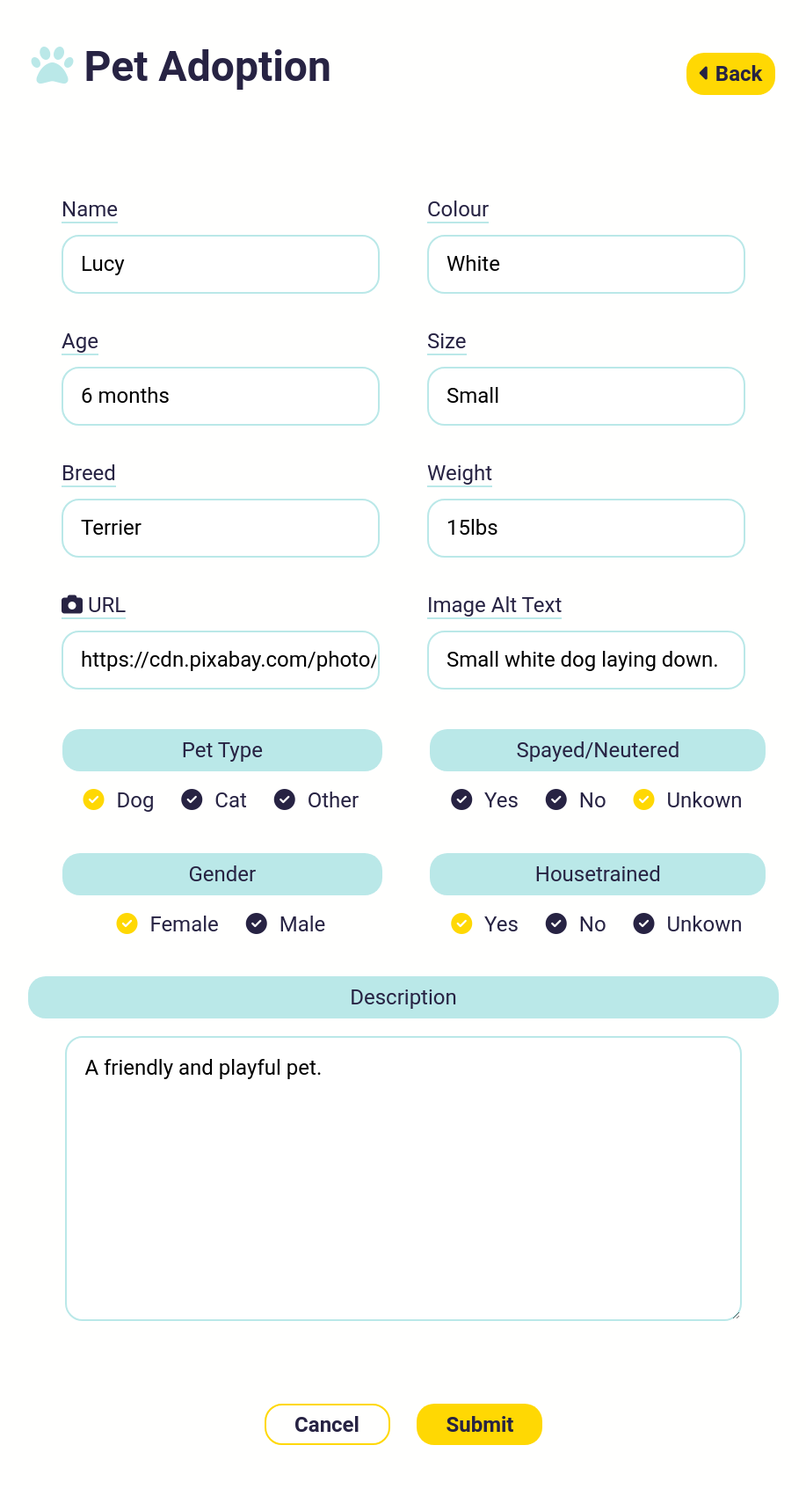
After one commit to Gerald4102/Python-Techdegree---adoption-flask-project, a Flask app: page /edit/1 in a window 1280 px wide. The commit adds this page. Shown: the whole page at 88% size, without its empty margins (181-1098 px from the left). Run offline with Flask 3, Linux system fonts and the light colour scheme; data comes from the database, SQL or seed files in the repository; both versions use the stored data as it was after the commit; some libraries are stand-ins or nearby versions.

Commit message:
edit and delete

```diff
--- a/app.py
+++ b/app.py
@@ -34,6 +34,36 @@ def pet(id):
     return render_template('pet.html', pet=pet)
 
 
+@app.route('/edit/<id>', methods=['GET', 'POST'])
+def edit_pet(id):
+    pet = Pet.query.get(id)
+    if request.form:
+        pet.name=request.form['name']
+        pet.age=request.form['age']
+        pet.breed=request.form['breed']
+        pet.colour=request.form['colour']
+        pet.size=request.form['size']
+        pet.weight=request.form['weight']
+        pet.url=request.form['url']
+        pet.url_tag=request.form['alt']
+        pet.pet_type=request.form['pet']
+        pet.gender=request.form['gender']
+        pet.spay=request.form['spay']
+        pet.house_trained=request.form['housetrained']
+        pet.description=request.form['description']
+        db.session.commit()
+        return redirect( url_for('index') )
+    return render_template('editpet.html', pet=pet)
+
+
+@app.route('/delete/<id>')
+def delete_pet(id):
+    pet = Pet.query.get(id)
+    db.session.delete(pet)
+    db.session.commit()
+    return redirect(url_for('index'))
+
+
 if __name__ == '__main__':
     db.create_all()     # this replaces the base.metadata.create_all call in SQLAlchemy without Flask
     app.run(debug=True, port=8000, host='127.0.0.1')
--- /dev/null
+++ b/templates/editpet.html
@@ -0,0 +1,124 @@
+{% extends 'layout.html' %}
+
+{% block button %}
+    <a class="back-btn" href="{{ url_for( 'index') }}">
+        <i class="fas fa-caret-left"></i>
+        Back
+    </a>
+{% endblock %}
+
+{% block content %}
+    <section id="form">
+        <form action="{{ url_for('edit_pet', id=pet.id) }}" method="POST">
+            <div class="columns">
+                <div class="col1">
+                    <div class="form-container">
+                        <label for="name">Name</label>
+                        <input id="name" name="name" type="text" placeholder="Fuzzy Wuzzy" value="{{ pet.name }}">
+                    </div>
+                    <div class="form-container">
+                        <label for="age">Age</label>
+                        <input id="age" name="age" type="text" placeholder="6 months" value="{{ pet.age }}">
+                    </div>
+                    <div class="form-container">
+                        <label for="breed">Breed</label>
+                        <input id="breed" name="breed" type="text" placeholder="American Shorthair" value="{{ pet.breed }}">
+                    </div>
+                    <div class="form-container">
+                        <label for="url"><i class="fas fa-camera"></i> URL</label>
+                        <input id="url" name="url" type="text" placeholder="Photo link" value="{{ pet.url }}">
+                    </div>
+                </div>
+                <div class="col2">
+                    <div class="form-container">
+                        <label for="colour">Colour</label>
+                        <input id="color" name="colour" type="text" placeholder="Grey" value="{{ pet.colour }}">
+                    </div>
+                    <div class="form-container">
+                        <label for="size">Size</label>
+                        <input id="size" name="size" type="text" placeholder="Medium" value="{{ pet.size }}">
+                    </div>
+                    <div class="form-container">
+                        <label for="weight">Weight</label>
+                        <input id="weight" name="weight" type="text" placeholder="5lbs" value="{{ pet.weight }}">
+                    </div>
+                    <div class="form-container">
+                        <label for="alt">Image Alt Text</label>
+                        <input id="alt" name="alt" type="text" placeholder="This photo is..." value="{{ pet.url_tag }}">
+                    </div>
+                </div>
+            </div>
+            <div class="columns">
+                <div class="col1">
+                    <fieldset>
+                        <div>
+                            <legend>Pet Type</legend>
+                            <input id="dog" type="radio" name="pet" value="Dog" {% if pet.pet_type == 'Dog' %} checked {% endif %}>
+                            <i class="fas fa-check-circle"></i>
+                            <label for="dog">Dog</label>
+                            <input id="cat" type="radio" name="pet" value="Cat" {% if pet.pet_type == 'Cat' %} checked {% endif %}>
+                            <i class="fas fa-check-circle"></i>
+                            <label for="cat">Cat</label>
+                            <input id="other" type="radio" name="pet" value="Other" {% if pet.pet_type == 'Other' %} checked {% endif %}>
+                            <i class="fas fa-check-circle"></i>
+                            <label for="other">Other</label>
+                        </div>
+                    </fieldset>
+                    <fieldset>
+                        <div>
+                            <legend>Gender</legend>
+                            <input id="female" type="radio" name="gender" value="Female" {% if pet.gender == 'Female' %} checked {% endif %}>
+                            <i class="fas fa-check-circle"></i>
+                            <label for="female">Female</label>
+                            <input id="male" type="radio" name="gender" value="Male" {% if pet.gender == 'Male' %} checked {% endif %}>
+                            <i class="fas fa-check-circle"></i>
+                            <label for="male">Male</label>
+                        </div>
+                    </fieldset>
+                </div>
+                <div class="col2">
+                    <fieldset>
+                        <div>
+                            <legend>Spayed/Neutered</legend>
+                            <input id="true" type="radio" name="spay" value="Yes" {% if pet.spay == 'Yes' %} checked {% endif %}>
+                            <i class="fas fa-check-circle"></i>
+                            <label for="true">Yes</label>
+                            <input id="false" type="radio" name="spay" value="No" {% if pet.spay == 'No' %} checked {% endif %}>
+                            <i class="fas fa-check-circle"></i>
+                            <label for="false">No</label>
+                            <input id="na" type="radio" name="spay" value="Unknown" {% if pet.spay == 'Unknown' %} checked {% endif %}>
+                            <i class="fas fa-check-circle"></i>
+                            <label for="na">Unkown</label>
+                        </div>
+                    </fieldset>
+                    <fieldset>
+                        <div>
+                            <legend>Housetrained</legend>
+                            <input id="yes" type="radio" name="housetrained" value="Yes" {% if pet.house_trained == 'Yes' %} checked {% endif %}>
+                            <i class="fas fa-check-circle"></i>
+                            <label for="yes">Yes</label>
+                            <input id="no" type="radio" name="housetrained" value="No" {% if pet.house_trained == 'No' %} checked {% endif %}>
+                            <i class="fas fa-check-circle"></i>
+                            <label for="no">No</label>
+                            <input id="unkown" type="radio" name="housetrained" value="Unknown" {% if pet.house_trained == 'Unknown' %} checked {% endif %}>
+                            <i class="fas fa-check-circle"></i>
+                            <label for="unkown">Unkown</label>
+                        </div>
+                    </fieldset>
+                </div>
+            </div>
+            <fieldset id="descr">
+                <div>
+                    <legend>Description</legend>
+                    <label for="description" style="display: none;">Description</label>
+                    <textarea name="description" id="description" cols="30" rows="10" placeholder="This pet is...">{{ pet.description }}</textarea>
+                </div>
+            </fieldset>
+            <div id="form-buttons">
+                <button type="reset">Cancel</button>
+                <button type="submit">Submit</button>
+            </div>
+        </form>
+    </section>
+    <script src="/static/js/app.js"></script>
+{% endblock %}
--- a/templates/pet.html
+++ b/templates/pet.html
@@ -56,7 +56,7 @@
         </div>
     </section>
     <section id="edit-delete">
-        <a href="#"><i class="far fa-edit"></i>Edit</a>
-        <a href="#"><i class="far fa-trash-alt"></i>Delete</a>
+        <a href="{{ url_for('edit_pet', id=pet.id) }}"><i class="far fa-edit"></i>Edit</a>
+        <a href="{{ url_for('delete_pet', id=pet.id) }}"><i class="far fa-trash-alt"></i>Delete</a>
     </section>
 {% endblock %}
```
Also changed, not shown: pets.db.
